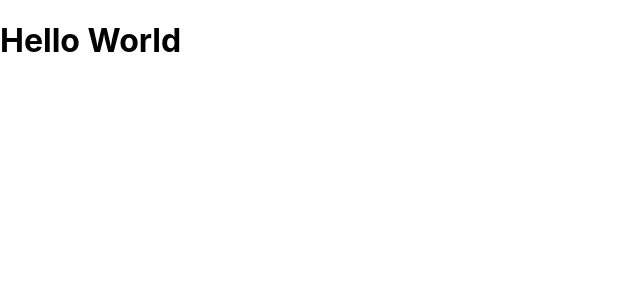
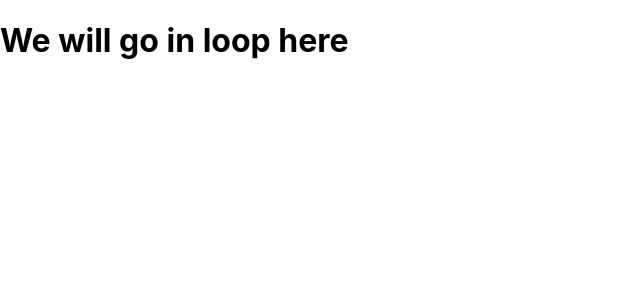
Before and after one commit to crud-mix/react, a React (Create React App) app in the folder basic-react/: page /toc/arrayoperation in a window 1280 px wide. Shown: the top 300 px of the page, without its empty margins (0-640 px from the left). Built offline with nearby package versions, Linux system fonts and the light colour scheme.

Commit message:
added array operation dummy comp

```diff
--- /dev/null
+++ b/basic-react/src/ArrayOperations/ArrayOperationsComponent.js
@@ -0,0 +1,7 @@
+import React from 'react';
+
+export default class ArrayoperationsComponent extends React.Component {
+    render() {
+        return (<h1>We will go in loop here</h1>)
+    }
+}
--- a/basic-react/src/toc.js
+++ b/basic-react/src/toc.js
@@ -1,6 +1,7 @@
 import React from 'react'
 import { BrowserRouter as Router, Link, Route, Switch, useRouteMatch, useParams } from "react-router-dom";
-import HelloWorldComponent from './HelloWorldComponent/HelloWorldComponent';
+import HelloWorldComponent from './HelloWorld/HelloWorldComponent';
+import ArrayoperationsComponent from './ArrayOperations/ArrayOperationsComponent';
 const routes = [
     {
         path: 'helloworld',
@@ -10,7 +11,7 @@ const routes = [
     {
         path: 'arrayoperation',
         linkText: 'Array Operation',
-        component: HelloWorldComponent
+        component: ArrayoperationsComponent
     }
 ]
 
```
Also changed, not shown: basic-react/src/HelloWorld/HelloWorldComponent.js (renamed from basic-react/src/HelloWorldComponent/HelloWorldComponent.js).
